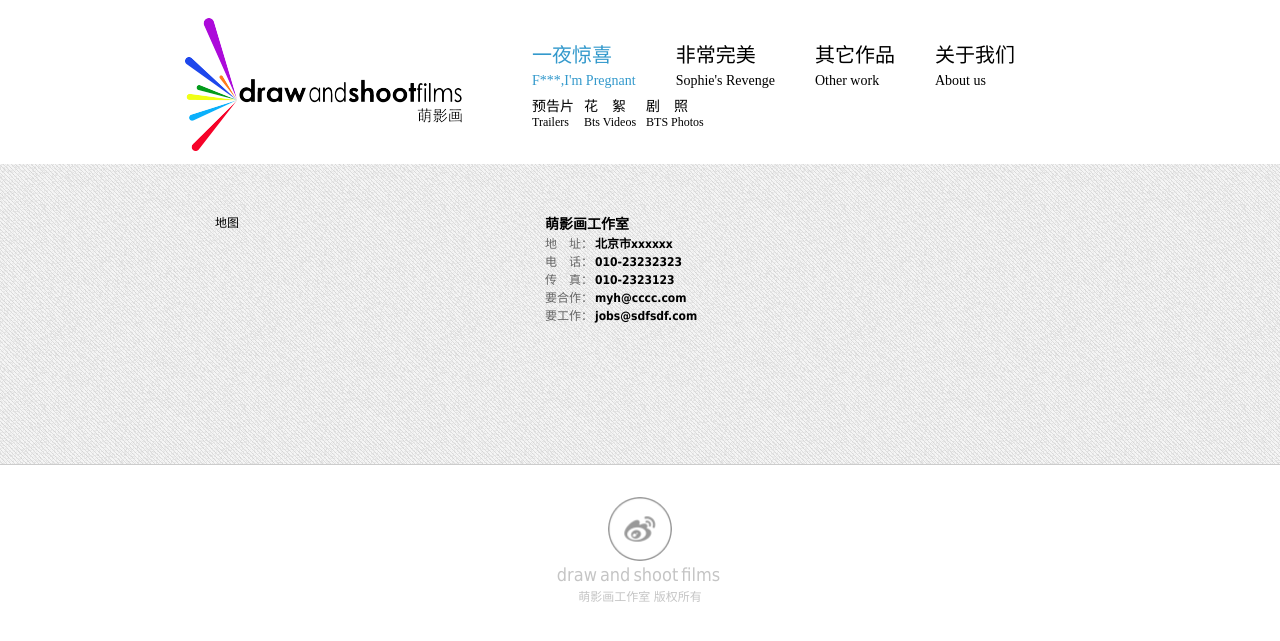
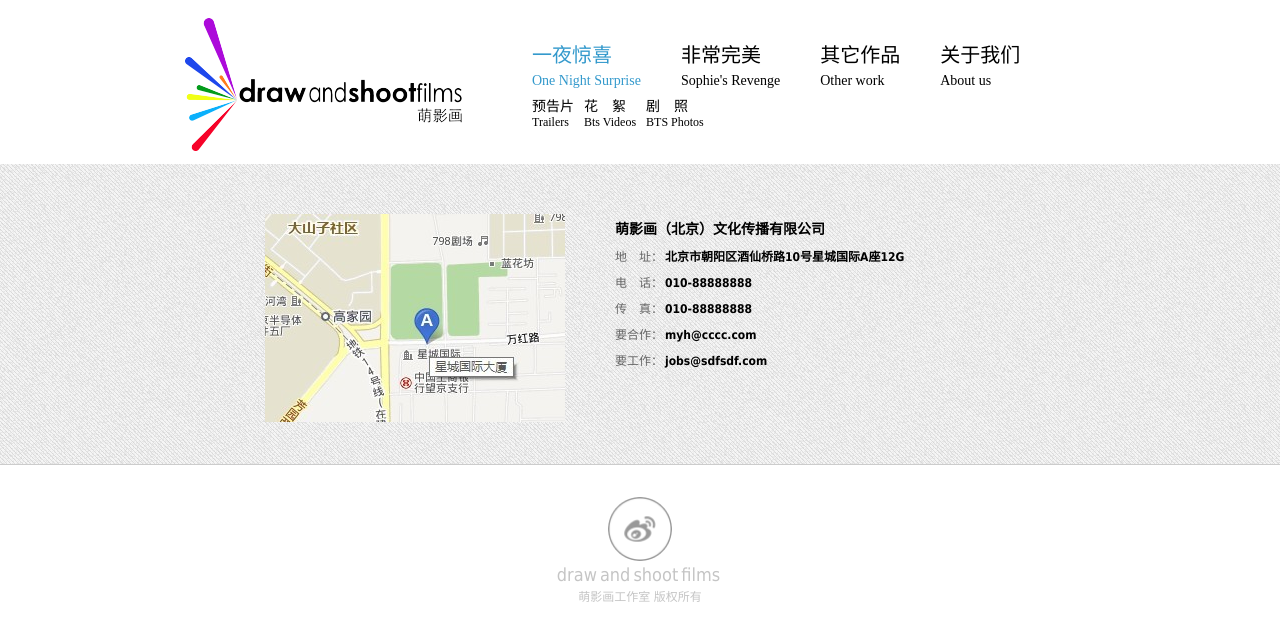
Before and after one commit to Jiyp/film_studio, a PHP site: page /views/aboutus/contactus/index.php in a window 1280 px wide. Shown: the top 641 px of the page. Run offline with PHP 8.4, Linux system fonts and the light colour scheme; the template is opened without the code that fills it, so the values that code supplies are empty; some libraries are stand-ins or nearby versions.

Commit message:
调整细节和样式

```diff
--- a/public/css/module/link_btns.css
+++ b/public/css/module/link_btns.css
@@ -16,7 +16,7 @@
 	cursor : pointer;
 	font-size:18px;
 	font-weight:bold;
-	margin-bottom: 20px;
+	/*margin-bottom: 20px;*/
 }
 .link_btns a:hover{
 	text-decoration:none;
--- a/public/css/module/map.css
+++ b/public/css/module/map.css
@@ -11,22 +11,25 @@
 }
 .map .wrap .geo{
 	float:left;
-	width:300px;
+	width:350px;
 }
 .map .wrap .info{
 	float:left;
-	width:500px;
-    margin-left:30px;
+	width:450px;
+	margin-left:50px;
 }
 .map  .name{
+	height:30px;
+	vertical-align:middle;
 	font-size:14px;
 	font-weight:bold;
 }
 .map .item{
 	color:#666666;
 	width:50px;
+	height:26px;
 	text-align:left;
-
+	vertical-align:middle;
 }
 .map .detail{
 	font-weight:bold;
--- a/views/aboutus/contactus/index.php
+++ b/views/aboutus/contactus/index.php
@@ -15,23 +15,23 @@
 
 	<div class="map">
 		<div class="wrap">
-			<div class="geo">地图</div>
+			<div class="geo"><img src="/public/images/map/my_map3.jpg" style="margin-left:50px;" /></div>
 			<div class="info">
 				<table>
 					<tr>
-						<td class="name" colspan="2">萌影画工作室</td>
+						<td class="name" colspan="2">萌影画（北京）文化传播有限公司</td>
 					</tr>
 					<tr>
 						<td class="item">地　址：</td>
-						<td class="detail">北京市xxxxxx</td>
+						<td class="detail">北京市朝阳区酒仙桥路10号星城国际A座12G</td>
 					</tr>
 					<tr>
 						<td class="item">电　话：</td>
-						<td class="detail">010-23232323</td>
+						<td class="detail">010-88888888</td>
 					</tr>
 					<tr>
 						<td class="item">传　真：</td>
-						<td class="detail">010-2323123</td>
+						<td class="detail">010-88888888</td>
 					</tr>
 					</tr>
 						<td class="item">要合作：</td>
--- a/views/common/header.php
+++ b/views/common/header.php
@@ -20,7 +20,7 @@ if( in_array($uri, $ons) ){
 	<div class="nav_home clearfix">
 		<h1 class="logo png_fix"><a href="/">萌影画</a></h1>
 		<ul class="nav">
-			<li <?php if($key == 0){echo $nav_current;}; ?>"><a href="/" class="link"><span class="valign">一夜惊喜</span><p>F***,I'm Pregnant</p></a>
+			<li <?php if($key == 0){echo $nav_current;}; ?>><a href="/" class="link"><span class="valign">一夜惊喜</span><p>One Night Surprise</p></a>
 			<div class="sub_nav" <?php if($key > 0){echo ' style="display:none;"';}; ?>>
 				<a href="/views/ons/trailers" <?php if($uri == "/views/ons/trailers/"){echo $sub_current;}; ?> ><p>预告片</p><span>Trailers</span></a>
 				<a href="/views/ons/videos" <?php if($uri == "/views/ons/videos/"){echo $sub_current;}; ?>><p>花　絮</p><span>Bts Videos</span></a>
```
Also changed, not shown: public/images/map/my_map.jpg (added), public/images/map/my_map2.jpg (added), public/images/map/my_map3.jpg (added).
